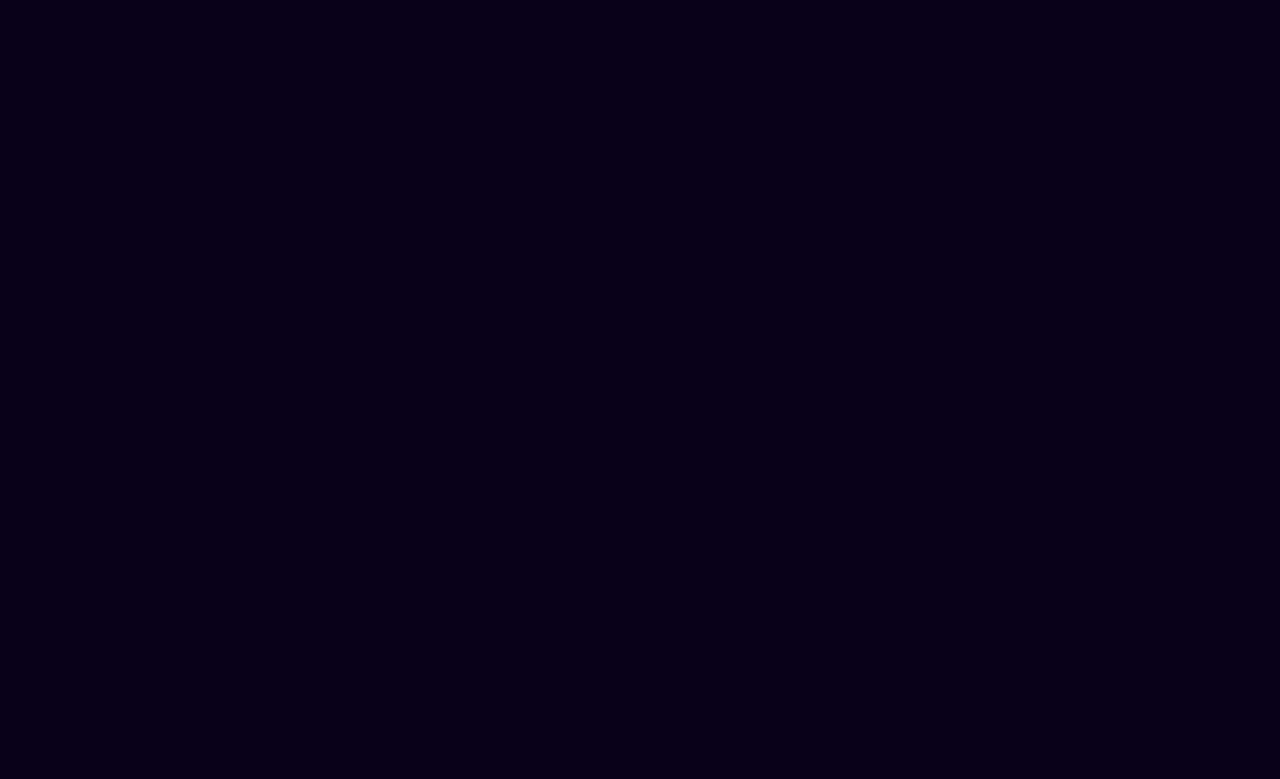
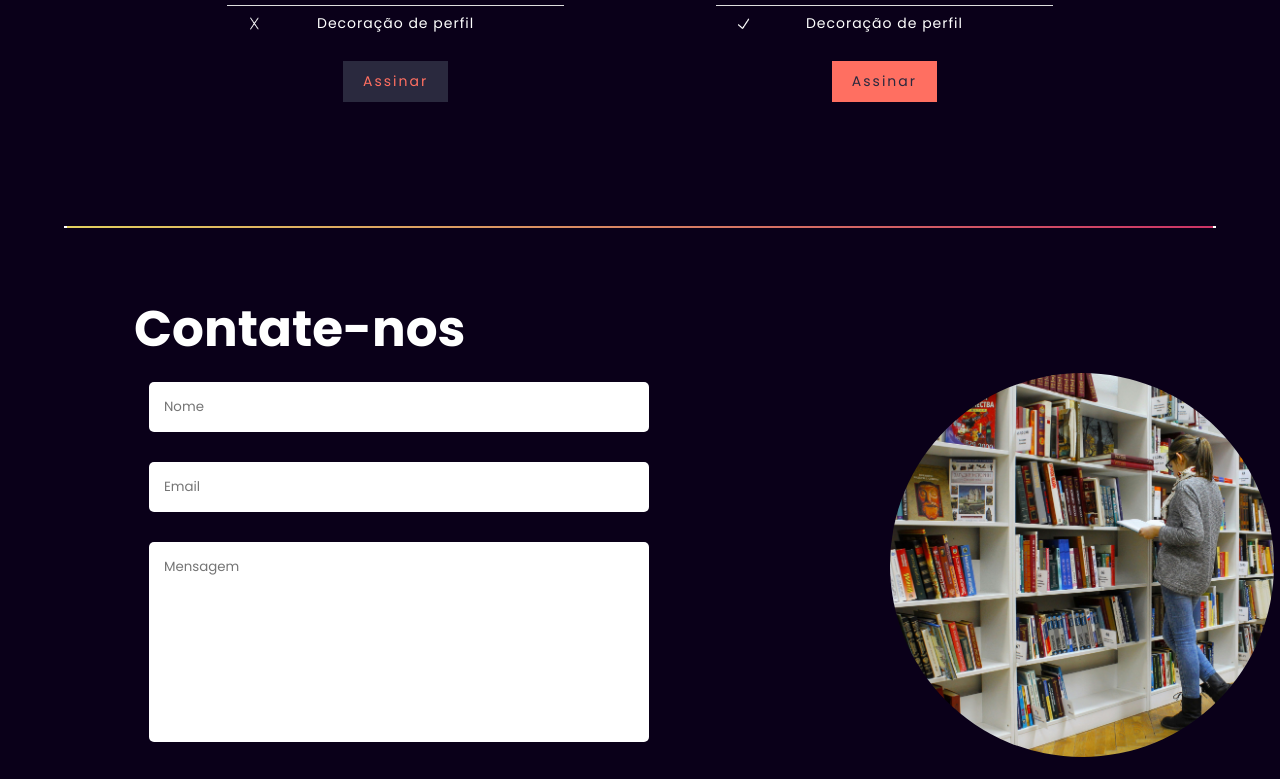
Before and after one commit to Wooggi1/vestibulados, a React (Create React App) app: page / in a window 1280 px wide. Shown: the part 2010-2789 px from the top of the page. Before the commit the page ends 2068 px from the top, so only its background shows below. Built offline with nearby package versions, Linux system fonts and the light colour scheme.

Commit message:
eh o frontendas

```diff
--- a/src/App.css
+++ b/src/App.css
@@ -61,7 +61,7 @@
   margin-right: 10vw;
 }
 
-.button-saibaMais {
+.button {
   font-family: 'Poppins', sans-serif;
   font-size: 1.5rem;
   font-weight: bold;
@@ -80,12 +80,12 @@
   margin-top: 1.5rem;
 }
 
-.button-saibaMais:hover {
+.button:hover {
   opacity: 0.5;
   transition: opacity 0.3s ease;
 }
 
-.button-saibaMais .circle {
+.button .circle {
   width: 1.5rem;
   height: 1.5rem;
   background-color: white;
@@ -126,28 +126,9 @@
     gap: 1rem;
   }
 
-  .button-saibaMais {
+  .button {
     width: 80%;
     margin-left: 0;
     margin-right: 0;
   }
 }
-
-.star {
-  position: absolute;
-  width: 2px;
-  height: 2px;
-  background: white;
-  border-radius: 50%;
-}
-
-/* Randomly position stars */
-.star:nth-child(1) { top: 10%; left: 20%; }
-.star:nth-child(2) { top: 15%; left: 40%; }
-.star:nth-child(3) { top: 25%; left: 60%; }
-.star:nth-child(4) { top: 35%; left: 80%; }
-.star:nth-child(5) { top: 45%; left: 10%; }
-.star:nth-child(6) { top: 55%; left: 50%; }
-.star:nth-child(7) { top: 65%; left: 70%; }
-.star:nth-child(8) { top: 75%; left: 30%; }
-.star:nth-child(9) { top: 85%; left: 90%; }
--- a/src/App.tsx
+++ b/src/App.tsx
@@ -7,6 +7,8 @@ import Modal from './components/Modal';
 import { Divider } from './components/Divider';
 import { Sobre } from './components/Sobre';
 import { Planos } from './components/Planos';
+import { Footer } from './components/Footer';
+import { Contato } from './components/Contato';
 
 function App() {
   const [isModalOpen, setIsModalOpen] = useState(false)
@@ -30,7 +32,7 @@ function App() {
             treinar questões de maneira
             didática<br/>e gameficada com seus amigos.
           </p>
-          <button className='button-saibaMais' onClick={openModal}>
+          <button className='button' onClick={openModal}>
             <span className="circle"></span>
             SAIBA MAIS
             </button>
@@ -43,6 +45,9 @@ function App() {
       <Sobre />
       <Divider />
       <Planos />
+      <Divider />
+      <Contato />
+      <Footer />
       {isModalOpen && (
         <Modal closeModal={closeModal}></Modal>
       )}
--- /dev/null
+++ b/src/components/Contato/index.tsx
@@ -0,0 +1,19 @@
+import styles from './styles.module.css'
+
+export function Contato() {
+
+  return (
+    <div  className={styles.container}>
+      <div className={styles.inputField}>
+        <h1 className={styles.title}>Contate-nos</h1>
+        <input id='nome' placeholder='Nome'></input>
+        <input id='email' placeholder='Email'></input>
+        <textarea id='mensagem' placeholder='Mensagem'></textarea>
+        <button id='ContatoBtn' className='button'>Enviar</button>
+      </div>
+      <div className={styles.imgContainer}>
+        <img src='/images/img-contato.jpg' className={styles.img}></img>
+      </div>
+    </div>
+  )
+}
--- /dev/null
+++ b/src/components/Contato/styles.module.css
@@ -0,0 +1,45 @@
+.container {
+  display: flex;
+  align-items: center;
+  justify-content: center;
+  margin-top: 5%;
+  margin-bottom: 5%;
+}
+
+.title {
+  font-size: 50px;
+}
+
+.inputField {
+  display: flex;
+  flex-direction: column;
+  margin-right: 10%;
+}
+
+.inputField input, textarea {
+  margin: 3%;
+  padding: 3%;
+  border-radius: 5px;
+  border-style: none;
+  resize: none;
+  width: 500px;
+}
+
+.inputField textarea {
+  height: 200px;
+}
+
+.imgContainer{
+  float: right;
+}
+
+.img {
+  width: 100%;
+  max-width: 30vw;
+  height: 30vw;
+  border-radius: 50%;
+  object-fit: cover;
+  flex: 3;
+  padding: 0;
+  transform: translateX(10vw)
+}
--- /dev/null
+++ b/src/components/Footer/index.tsx
@@ -0,0 +1,13 @@
+import styles from './styles.module.css'
+
+export function Footer() {
+  return (
+    <div>
+      <footer className={styles.footer}>
+        <a className={`${styles.footerText} ${styles.footerLink}`} href='mailto:thiago2b9s@gmail.com'>email</a>
+        <h2 className={styles.footerText}>@copyright</h2>
+        <h2 className={styles.footerText}>Vestibulados</h2>
+      </footer>
+    </div>
+  )
+}
--- /dev/null
+++ b/src/components/Footer/styles.module.css
@@ -0,0 +1,17 @@
+.footer {
+  padding-top: 2%;
+  padding-left: 5%;
+  background-color: rgb(8, 4, 12);
+  padding-bottom: 2%;
+}
+
+.footerText {
+  margin: 30px;
+  font-size: 25px;
+}
+
+.footerLink {
+  text-decoration: none;
+  color: white;
+  font-weight: bold;
+}
--- a/src/components/Planos/index.tsx
+++ b/src/components/Planos/index.tsx
@@ -5,7 +5,7 @@ export function Planos() {
     <>
       <div className={styles.container} id='planos'>
         <h1 className={styles.demoTitle}>
-          Planos Insanos
+          Planos
         </h1>
 
         <div className={styles.pricingTable}>
--- a/src/components/Planos/styles.module.css
+++ b/src/components/Planos/styles.module.css
@@ -6,10 +6,11 @@
 
 h1.demoTitle {
   text-align: center;
-  font-size: 30px;
+  font-size: 3.5rem;
   font-weight: 600;
   color: wheat;
   letter-spacing: 2px;
+  margin-bottom: 5%;
 }
 
 h1.demoTitle a {
```
Also changed, not shown: public/images/img-contato.jpg (added).
